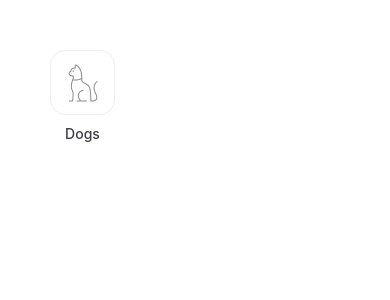
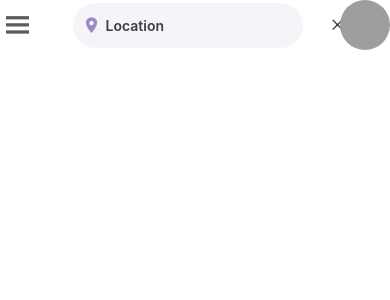
Before and after one commit to gabrielleles18/pet-adoption-app, a React Native app: screen / in a window 390 px wide. Shown: the top 300 px of the page. Built offline with nearby package versions, Linux system fonts and the light colour scheme; grey boxes are pictures that could not be loaded.

Commit message:
Header home screen

```diff
--- a/components/ButtonIcon/ButtonIcon.tsx
+++ b/components/ButtonIcon/ButtonIcon.tsx
@@ -8,6 +8,7 @@ interface ButtonIconProps {
 }
 
 export default function ButtonIcon({text, materialIcon, ...rest}: ButtonIconProps) {
+    // @ts-ignore
     return (
         <ButtonContainer {...rest}>
             {materialIcon && <MaterialIcons name={materialIcon} size={17} color="white"/>}
--- /dev/null
+++ b/components/Profile/Profile.tsx
@@ -0,0 +1,32 @@
+import {styles} from './styles';
+import {Image, Text, View} from "react-native";
+import { Fontisto } from '@expo/vector-icons';
+
+interface ProfileProps {
+    hiddenSocial?: boolean;
+    hiddenName?: boolean;
+}
+
+export default function Profile({hiddenSocial = false, hiddenName = false}: ProfileProps) {
+    const name = 'John Doe';
+
+    return (
+        <View style={styles.container}>
+            <Image
+                source={{uri: 'https://learn.microsoft.com/answers/storage/attachments/209536-360-f-364211147-1qglvxv1tcq0ohz3fawufrtonzz8nq3e.jpg'}}
+                style={styles.image}/>
+            {!hiddenName && (
+                <View style={styles.info}>
+                    <Text style={styles.owner}>Owner by:</Text>
+                    <Text style={styles.name}>{name}</Text>
+                </View>
+            )}
+
+            {!hiddenSocial && (
+                <View style={styles.social}>
+                    <Fontisto name="whatsapp" size={16} color="#6852A5" />
+                </View>
+            )}
+        </View>
+    );
+}
--- /dev/null
+++ b/components/Profile/index.ts
@@ -0,0 +1 @@
+export {default} from './Profile';
--- /dev/null
+++ b/components/Profile/styles.ts
@@ -0,0 +1,37 @@
+// @ts-ignore
+import styled from 'styled-components/native';
+import Colors from "../../constants/Colors";
+import {StyleSheet} from "react-native";
+
+export const styles = StyleSheet.create({
+    container: {
+        flexDirection: 'row',
+        alignItems: 'center',
+    },
+    image: {
+        width: 50,
+        height: 50,
+        borderRadius: 50
+    },
+    info: {
+        flex: 1,
+    },
+    owner: {
+        fontSize: 10,
+        fontWeight: '400',
+        color: '#B4AEAE',
+    },
+    name: {
+        fontSize: 14,
+        fontWeight: '500',
+        color: '#5F5B5B',
+    },
+    social: {
+        width: 35,
+        height: 35,
+        borderRadius: 35,
+        backgroundColor: Colors.light.primaryLightLight,
+        justifyContent: 'center',
+        alignItems: 'center',
+    },
+});
--- a/screens/HomeScreen/HomeScreen.tsx
+++ b/screens/HomeScreen/HomeScreen.tsx
@@ -1,19 +1,26 @@
-import {Text, View} from "react-native";
+import {TextInput, View} from "react-native";
 import styles from "./styles";
 import Feed from "../../components/Feed";
 import Category from "../../components/Category";
+import {Ionicons} from '@expo/vector-icons';
+import Profile from "../../components/Profile";
 
 export default function HomeScreen() {
     return (
         <View style={styles.container}>
-            {/*<Feed name='Noble' sex='male' breed='Jack Russell terrier'/>*/}
-            <Category data={
-                {
-                    name: 'Dogs',
-                    isActive: false,
-                    image: 'dogs'
-                }
-            }/>
+            <View style={styles.header}>
+                <Ionicons name="md-menu" size={35} color="#5F5B5B"/>
+                <View style={styles.search}>
+                    <Ionicons name="location-sharp" size={18} color="#9B8ACA"/>
+                    <TextInput
+                        style={styles.input}
+                        // onChangeText={onChangeNumber}
+                        placeholder="Location"
+                    />
+                    <Ionicons name="md-close-outline" size={22} color="#3C3C43"/>
+                </View>
+                <Profile hiddenName={true} hiddenSocial={true}/>
+            </View>
         </View>
     );
 }
--- a/screens/HomeScreen/styles.ts
+++ b/screens/HomeScreen/styles.ts
@@ -1,9 +1,32 @@
 import {StyleSheet} from "react-native";
+import Colors from "../../constants/Colors";
 
 const styles = StyleSheet.create({
     container: {
-        flex: 1
+        flex: 1,
     },
+    header: {
+        flexDirection: 'row',
+        justifyContent: 'space-between',
+        alignItems: 'center',
+    },
+    search: {
+        width: 230,
+        height: 45,
+        backgroundColor: '#F6F4F9',
+        borderRadius: 35,
+        flexDirection: 'row',
+        paddingHorizontal: 10,
+        paddingVertical: 12,
+        alignItems: 'center',
+    },
+    input: {
+        flex: 1,
+        marginLeft: 5,
+        fontSize: 14,
+        color: Colors.light.text,
+        fontWeight: '600',
+    }
 
 });
 
```
